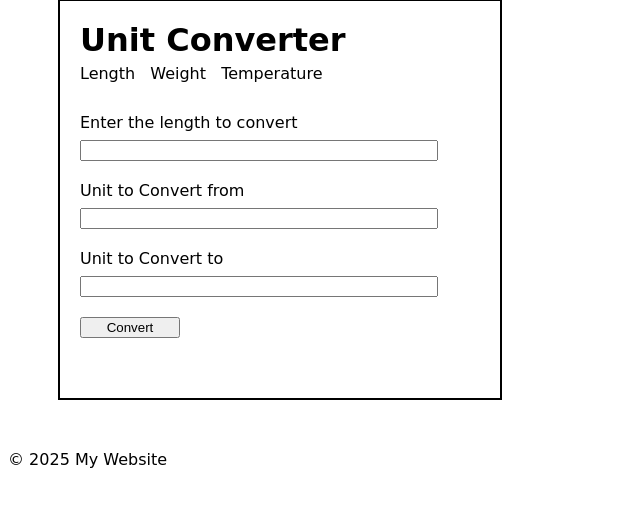
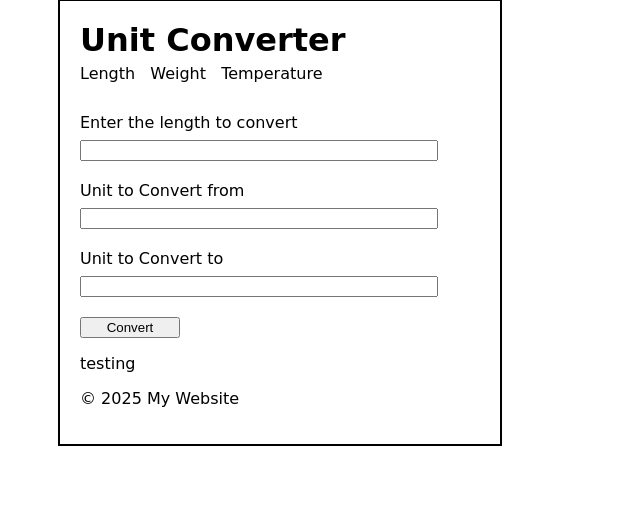
Before and after one commit to thomxsnguyen/unit_converter, a Flask app: page / in a window 1280 px wide. Shown: the part 51-558 px from the top of the page, without its empty margins (0-640 px from the left). Run offline with Flask 3, Linux system fonts and the light colour scheme.

Commit message:
adding result box

```diff
--- a/templates/index.html
+++ b/templates/index.html
@@ -11,6 +11,7 @@
     <script src="{{ url_for('static', filename='script.js') }}" defer></script>
   </head>
   <body>
+    <div id="container"></div>
     <div class="box">
       <header>
         <h1>Unit Converter</h1>
@@ -37,12 +38,9 @@
           </div>
 
           <button type="button" id="submit_button">Convert</button>
-
-          <div id="result"></div>
         </form>
       </main>
-    </div>
-    <div class></div>
+    <div id="second-box"><p id="converted-result">testing</p></div>
     <footer>
       <p>&copy; 2025 My Website</p>
     </footer>
```
